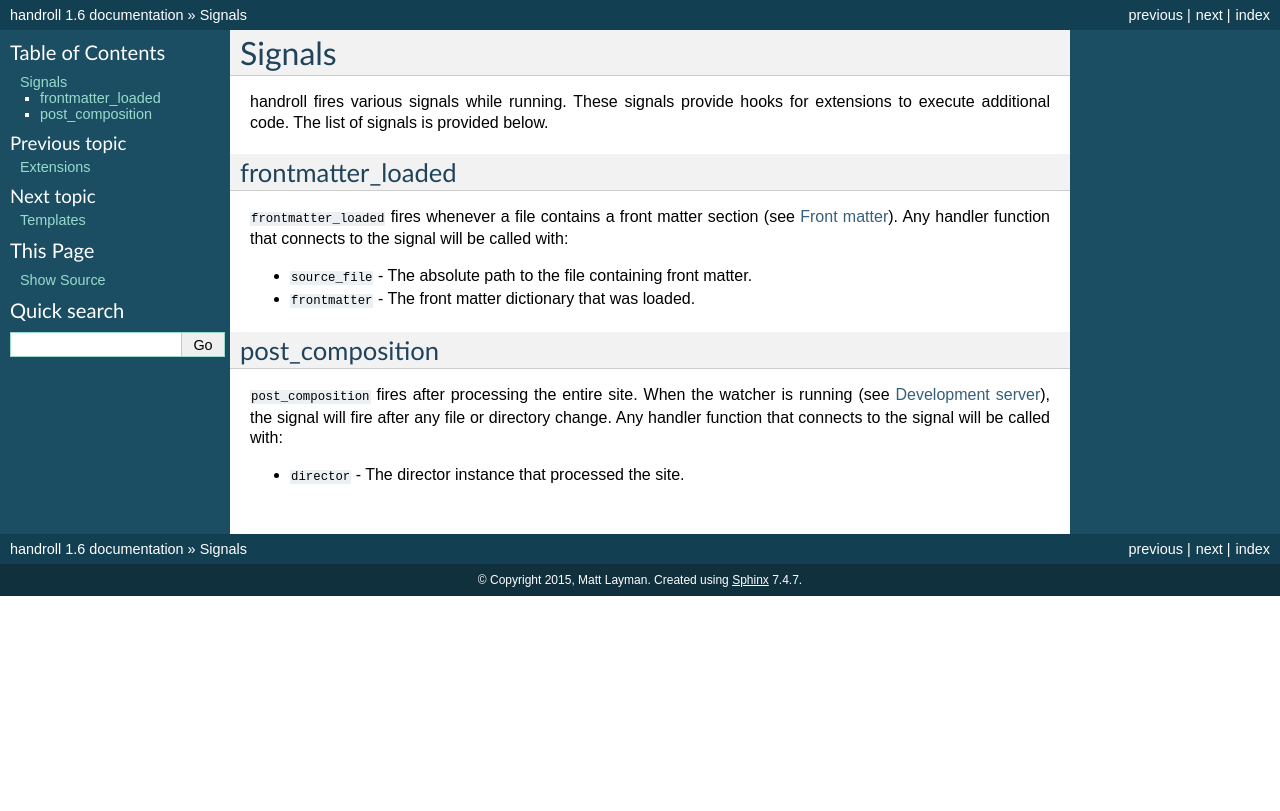
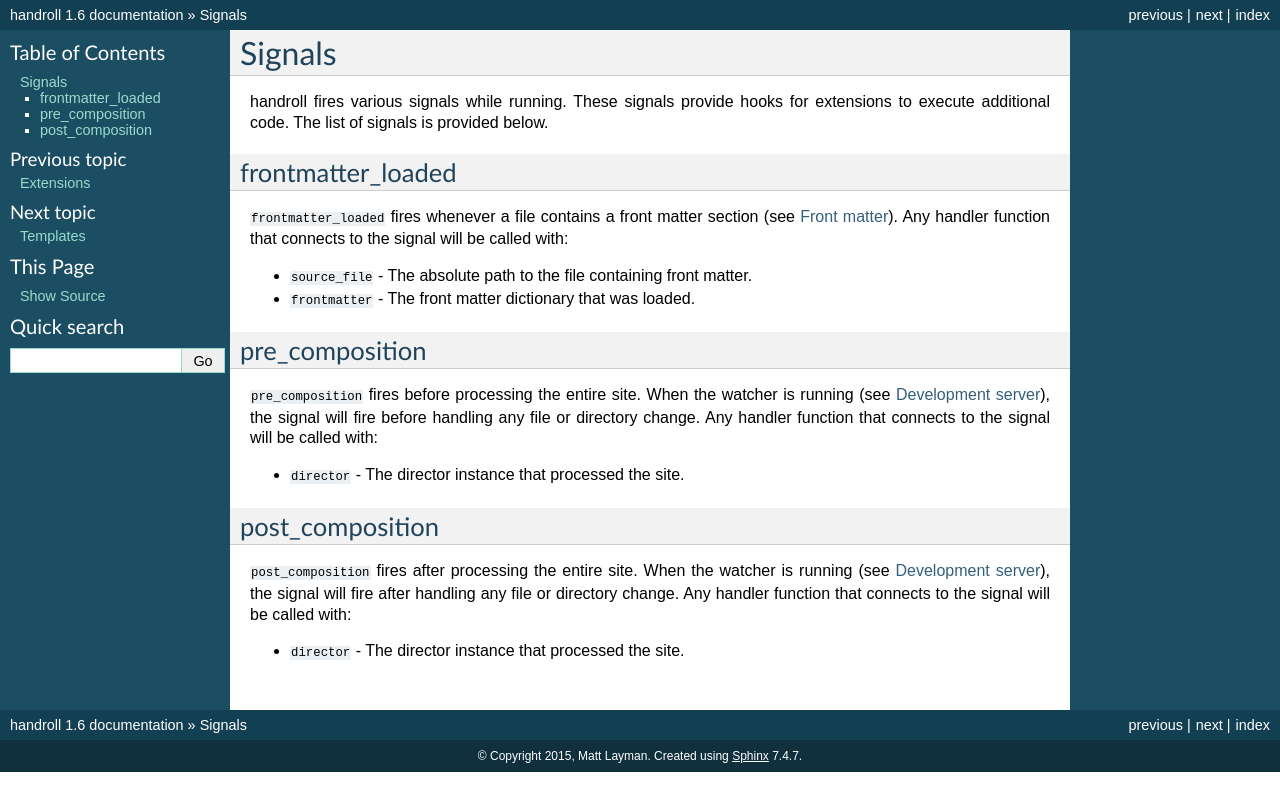
Before and after one commit to handroll/handroll, a Sphinx documentation site: the page built from docs/signals.rst, in a window 1280 px wide. Shown: the top 811 px of the page. Built offline with Sphinx 7.4.7, drawn with Linux system fonts in a browser that asks for light colours.

Commit message:
Document the pre_composition signal.

```diff
--- a/docs/signals.rst
+++ b/docs/signals.rst
@@ -17,12 +17,22 @@
 * ``source_file`` - The absolute path to the file containing front matter.
 * ``frontmatter`` - The front matter dictionary that was loaded.
 
+pre_composition
+----------------
+
+``pre_composition`` fires before processing the entire site. When the
+watcher is running (see :ref:`devserver`), the signal will fire before
+handling any file or directory change.
+Any handler function that connects to the signal will be called with:
+
+* ``director`` - The director instance that processed the site.
+
 post_composition
 ----------------
 
 ``post_composition`` fires after processing the entire site. When the
 watcher is running (see :ref:`devserver`), the signal will fire after
-any file or directory change. Any handler function that connects to the
-signal will be called with:
+handling any file or directory change.
+Any handler function that connects to the signal will be called with:
 
 * ``director`` - The director instance that processed the site.
```
